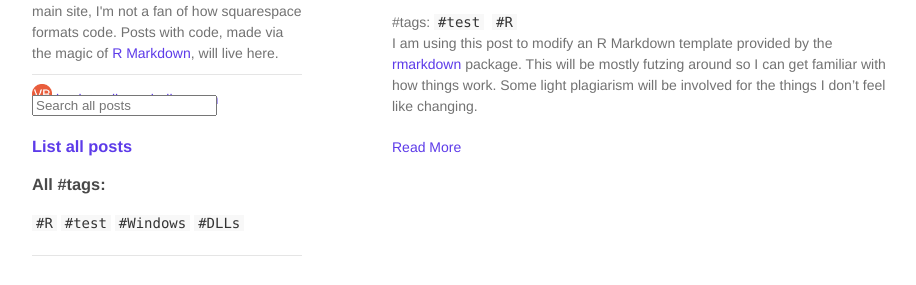
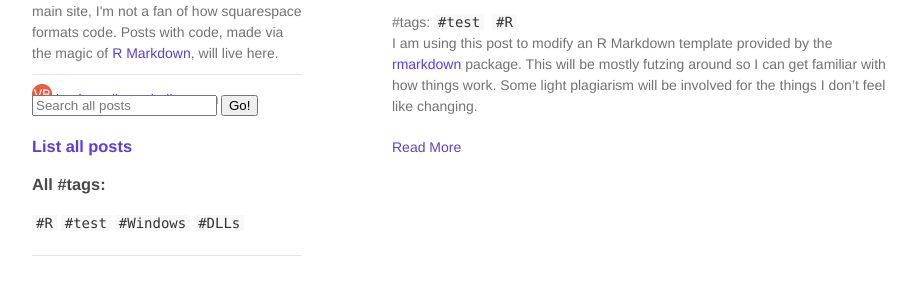
Before and after one commit to vbaliga/vbaliga.github.io, a Jekyll site: the page built from index.html, in a window 1280 px wide. Shown: the part 377-662 px from the top of the page, without its empty margins (178-1094 px from the left). Built offline with Jekyll 4.4.1, drawn with Linux system fonts in a browser that asks for light colours; a script that is not in the unit is left out.

Commit message:
Update default.html

```diff
--- a/_layouts/default.html
+++ b/_layouts/default.html
@@ -39,6 +39,7 @@
         <form method="get" action="http://www.google.com/search" target="_blank">
           <input type="hidden" name="sitesearch" value="vbaliga.github.io" />
           <input type="text" name="q" maxlength="255" placeholder="Search all posts" />
+          <input type="submit" value="Go!" />
         </form>
         <br>
 
```
